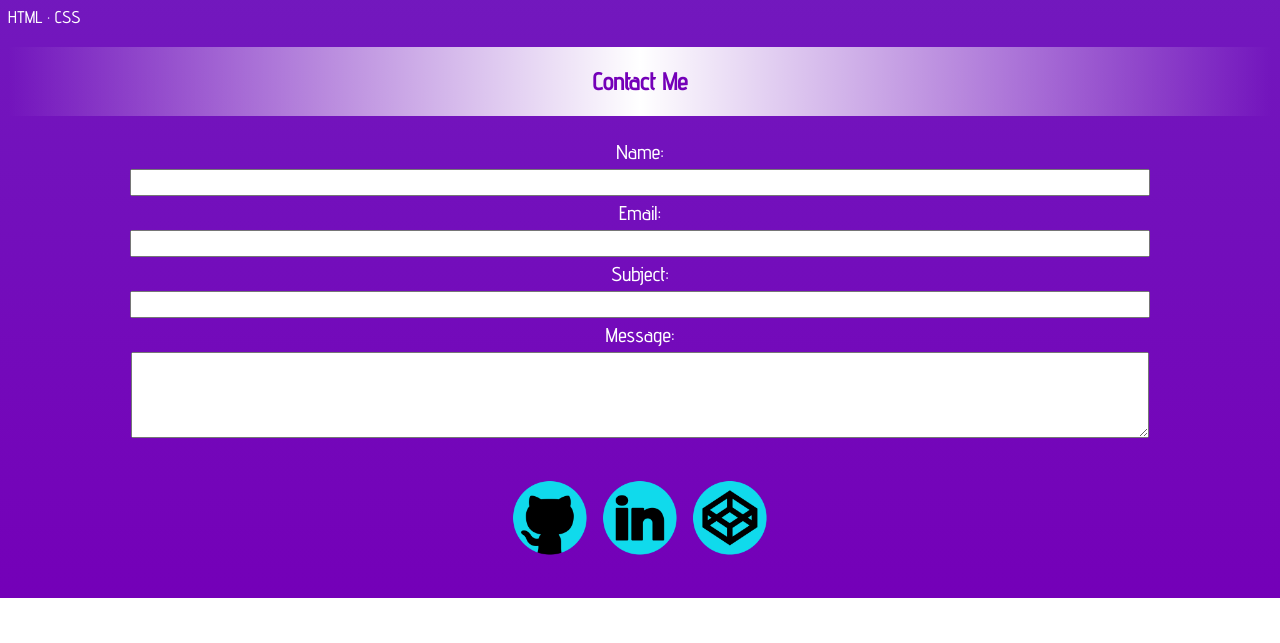
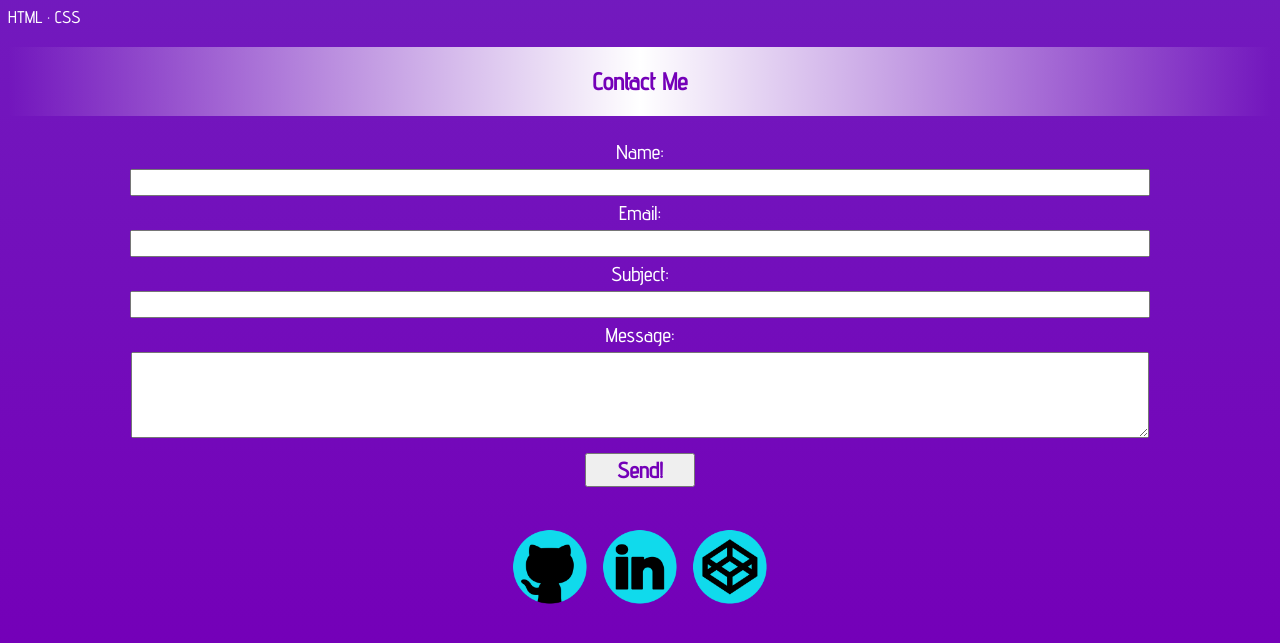
Before and after one commit to NicaVulcan/my-portfolio, a plain HTML site: page index.html in a window 1280 px wide. Shown: the part 4817-5460 px from the top of the page. Before the commit the page ends 5415 px from the top, so only its background shows below. Drawn offline with Linux system fonts and the light colour scheme.

Commit message:
add button to contact form

```diff
--- a/assets/css/style.css
+++ b/assets/css/style.css
@@ -106,6 +106,17 @@ nav ul li:hover a {
     box-shadow: 0 0 10px var(--cyan);
     outline: none;
 }
+form button {
+    margin-top: 15px;
+    font-size: 22px;
+    font-family: inherit;
+    font-weight: bold;
+    padding: 2px 30px;
+    color: var(--purple);
+}
+form button:hover {
+    transform: translateY(2px);
+}
 .contact-links {
     padding: 0px;
     display: flex;
--- a/index.html
+++ b/index.html
@@ -94,6 +94,7 @@
                 <input type="text" name="subject" id="subject">
                 <label for="message">Message:</label>
                 <textarea name="message" id="message" cols="30" rows="4"></textarea>
+                <button type="submit">Send!</button>
             </form>
             <ul class="contact-links">
                 <li>
```
